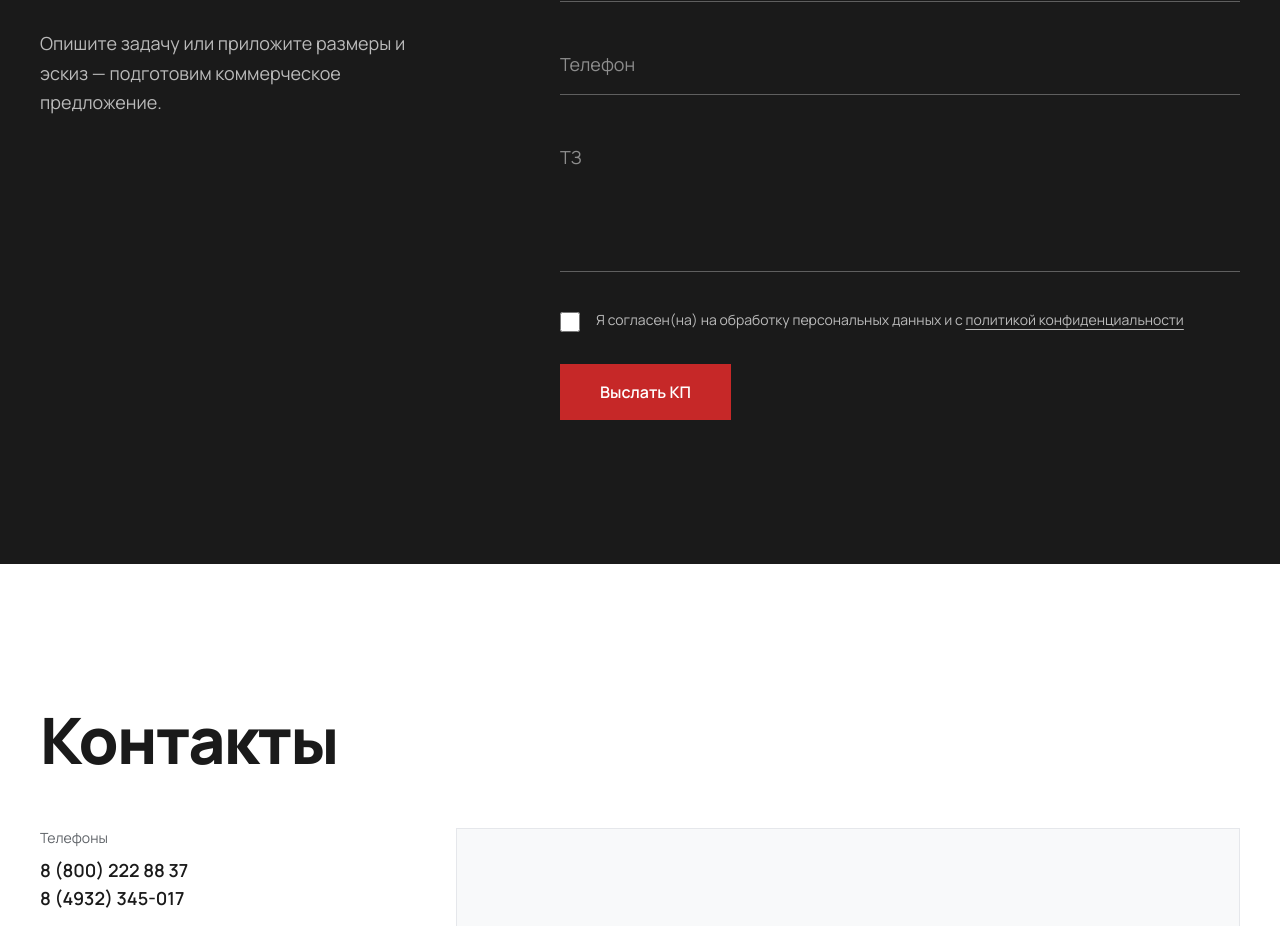
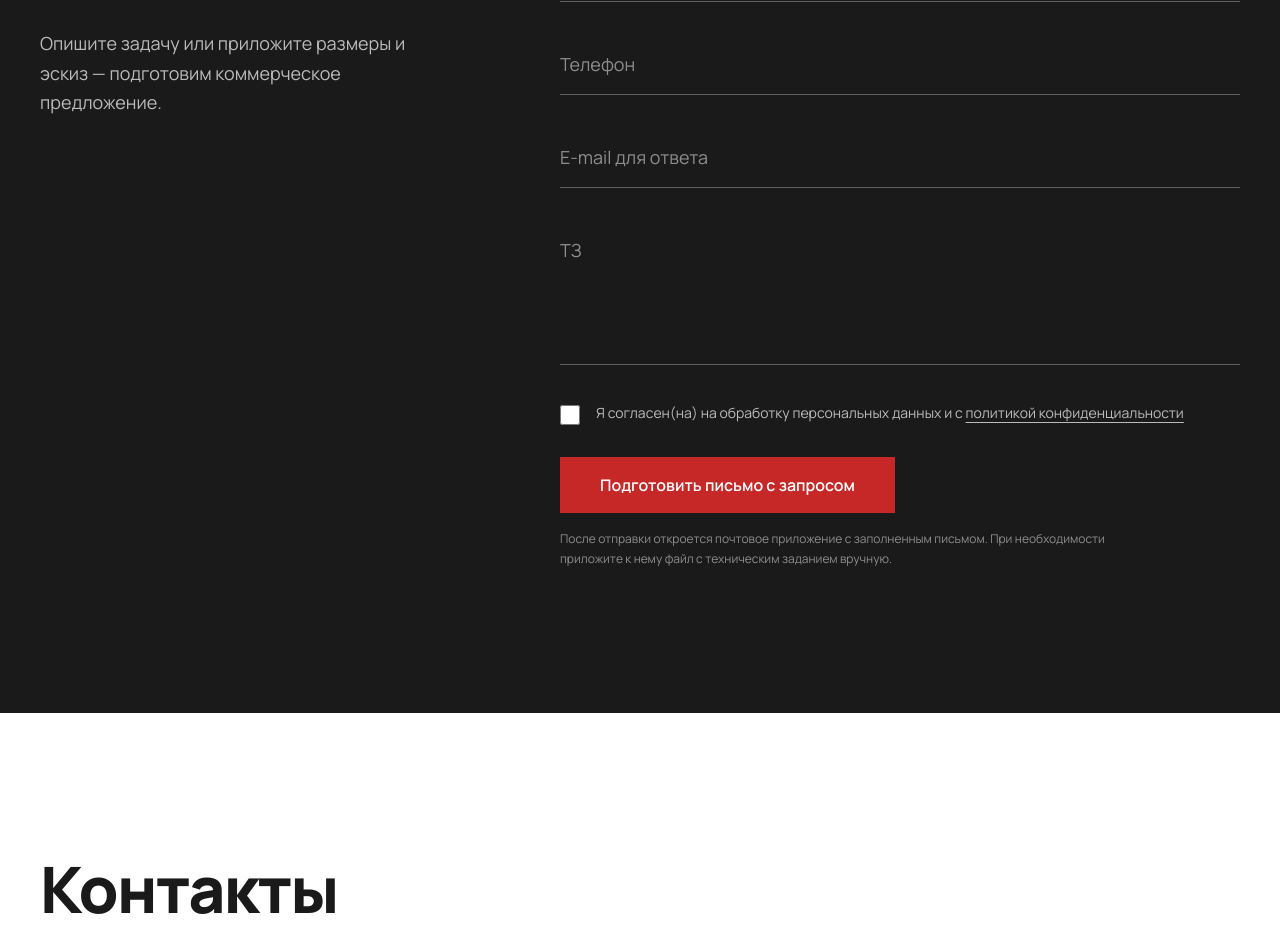
Before and after one commit to TaBLeTo4Ka11/nadezhny-partner, a React (Vite) app: page / in a window 1280 px wide. Shown: the part 8823-9749 px from the top of the page. Built offline with nearby package versions, Linux system fonts and the light colour scheme.

Commit message:
Make the quote request form transparent about email handoff

```diff
--- a/src/components/FormSection.tsx
+++ b/src/components/FormSection.tsx
@@ -11,6 +11,7 @@ export default function FormSection() {
     sendMail("Запрос КП", {
       Имя: String(f.get("name")),
       Телефон: String(f.get("phone")),
+      Email: String(f.get("email") || ""),
       "Техническое задание": String(f.get("task") || ""),
     });
   };
@@ -35,6 +36,10 @@ export default function FormSection() {
             <input id="kp-phone" name="phone" type="tel" required autoComplete="tel" placeholder="Телефон" className={field} />
           </div>
           <div>
+            <label htmlFor="kp-email" className="sr-only">Email</label>
+            <input id="kp-email" name="email" type="email" autoComplete="email" placeholder="E-mail для ответа" className={field} />
+          </div>
+          <div>
             <label htmlFor="kp-task" className="sr-only">Техническое задание</label>
             <textarea id="kp-task" name="task" rows={4} placeholder="ТЗ" className={field + " resize-none"} />
           </div>
@@ -49,9 +54,12 @@ export default function FormSection() {
             </span>
           </label>
 
-          <button type="submit" className="btn px-10 py-4 text-base">
-            Выслать КП
-          </button>
+          <div>
+            <button type="submit" className="btn px-10 py-4 text-base">
+              Подготовить письмо с запросом
+            </button>
+            <p className="mt-4 max-w-xl text-xs leading-5 text-white/50">После отправки откроется почтовое приложение с заполненным письмом. При необходимости приложите к нему файл с техническим заданием вручную.</p>
+          </div>
         </form>
       </div>
     </section>
```
